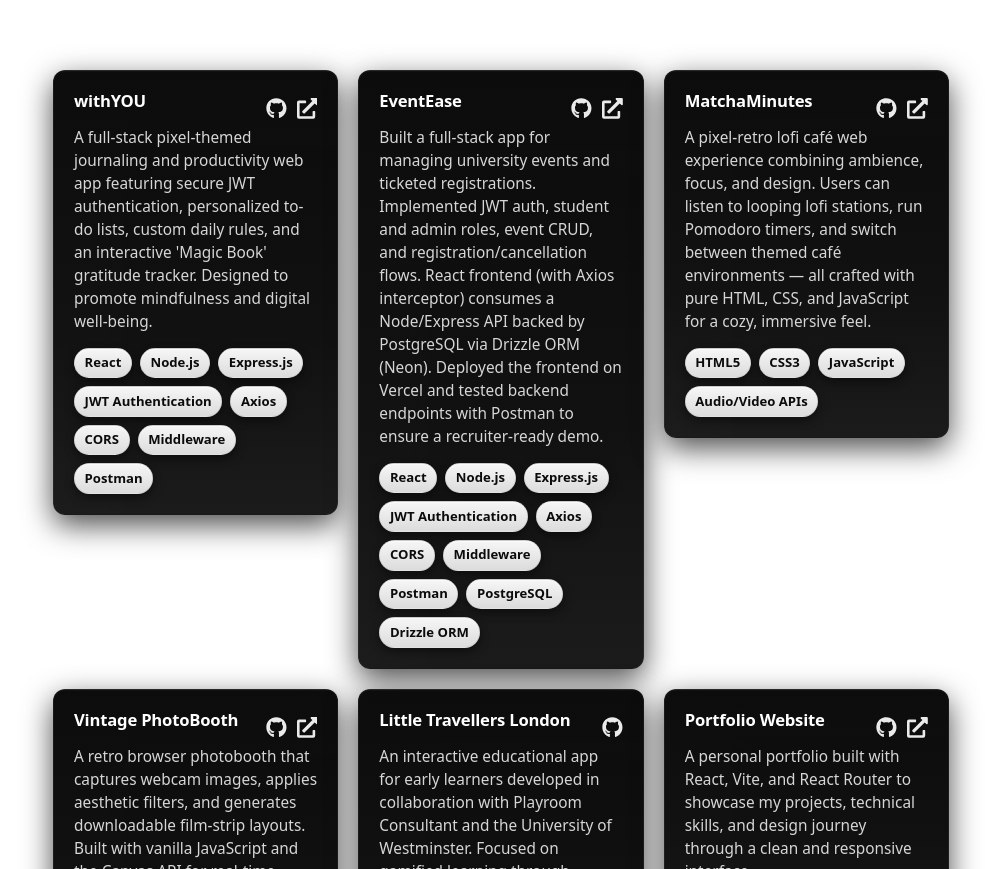
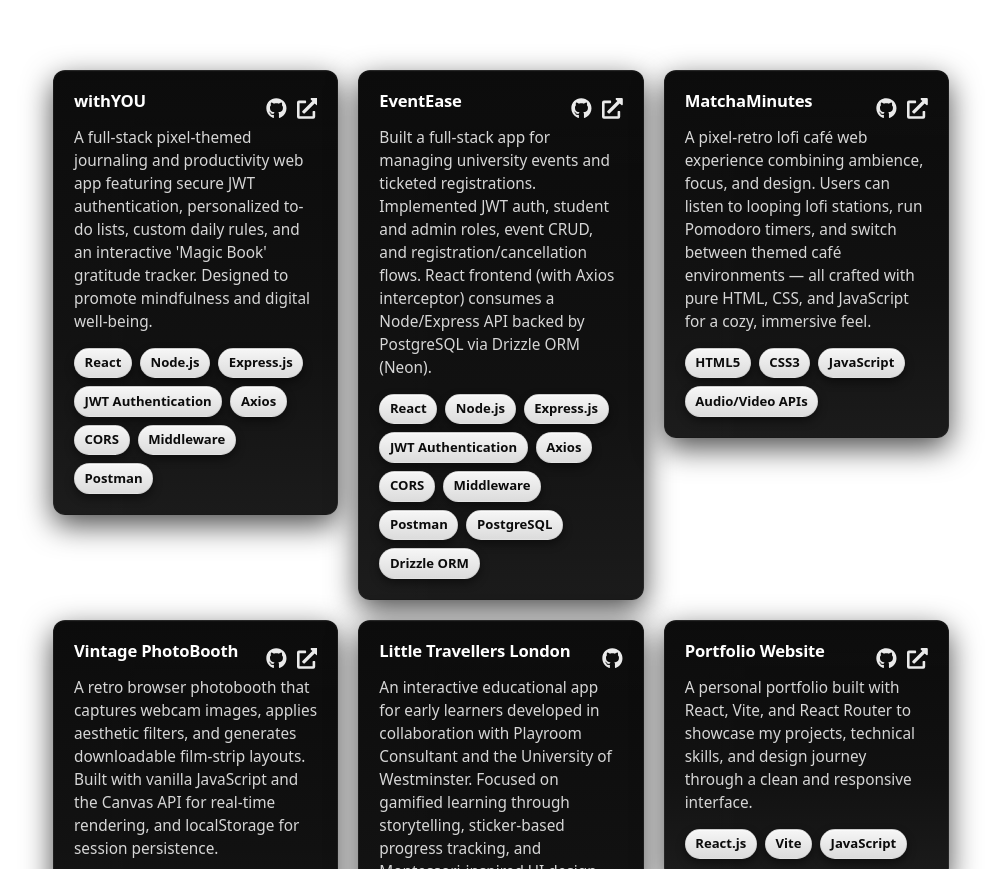
Before and after one commit to nilamshinde252005/Nilam_Portfolio, a React (Vite) app: page /Nilam_Portfolio/projects in a window 1280 px wide. Shown: the part 651-1520 px from the top of the page, without its empty margins (139-1140 px from the left). Built offline with nearby package versions, Linux system fonts and the light colour scheme.

Commit message:
Update Projects.jsx

```diff
--- a/src/pages/Projects.jsx
+++ b/src/pages/Projects.jsx
@@ -24,7 +24,7 @@ const PROJECTS = [
   {
     id: "p6",
     title: "EventEase",
-    description:"Built a full-stack app for managing university events and ticketed registrations. Implemented JWT auth, student and admin roles, event CRUD, and registration/cancellation flows. React frontend (with Axios interceptor) consumes a Node/Express API backed by PostgreSQL via Drizzle ORM (Neon). Deployed the frontend on Vercel and tested backend endpoints with Postman to ensure a recruiter-ready demo.",
+    description:"Built a full-stack app for managing university events and ticketed registrations. Implemented JWT auth, student and admin roles, event CRUD, and registration/cancellation flows. React frontend (with Axios interceptor) consumes a Node/Express API backed by PostgreSQL via Drizzle ORM (Neon).",
     tags: [
       "React",
       "Node.js",
```
